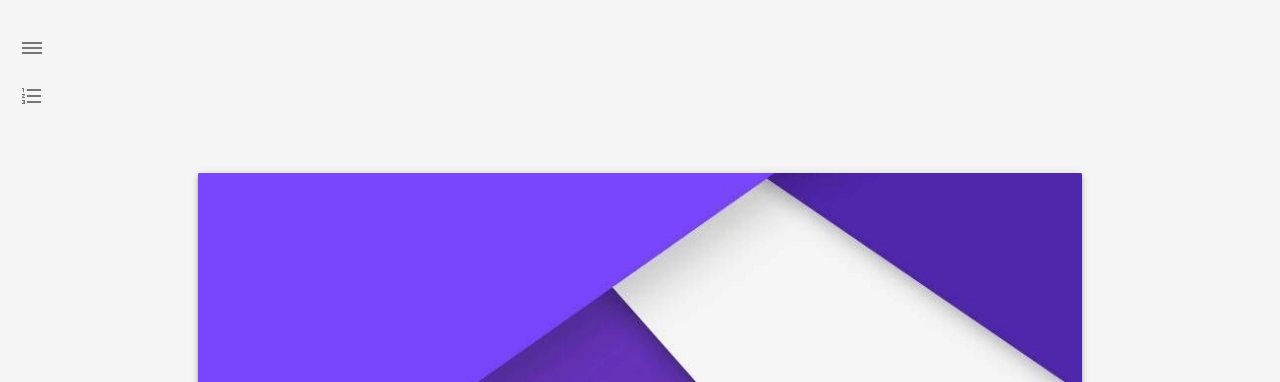
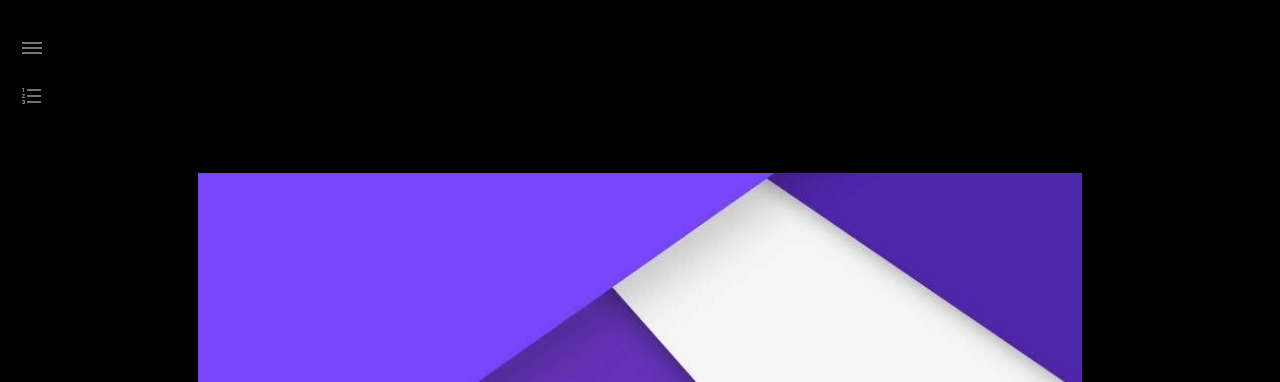
Before and after one commit to xiezhe/blog, a plain HTML site: page 2017/07/07/hello-world/index.html in a window 1280 px wide. Shown: the top 382 px of the page. Drawn offline with Linux system fonts and the light colour scheme.

Commit message:
Site updated: 2017-07-14 11:17:33

```diff
--- a/2017/07/07/hello-world/index.html
+++ b/2017/07/07/hello-world/index.html
@@ -240,7 +240,7 @@
 
     <style>
       body{
-        background-color: #F5F5F5;
+        background-color: #000;
       }
 
       /* blog_info bottom background */
```
Also changed, not shown: 2017/07/07/test/index.html (+1 -1 lines), archives/2017/07/index.html (+1 -1 lines), archives/2017/index.html (+1 -1 lines), archives/index.html (+1 -1 lines), gallery/index.html (+1 -1 lines), index.html (+1 -1 lines), links/index.html (+1 -1 lines), tags/index.html (+1 -1 lines), timeline/index.html (+1 -1 lines).
